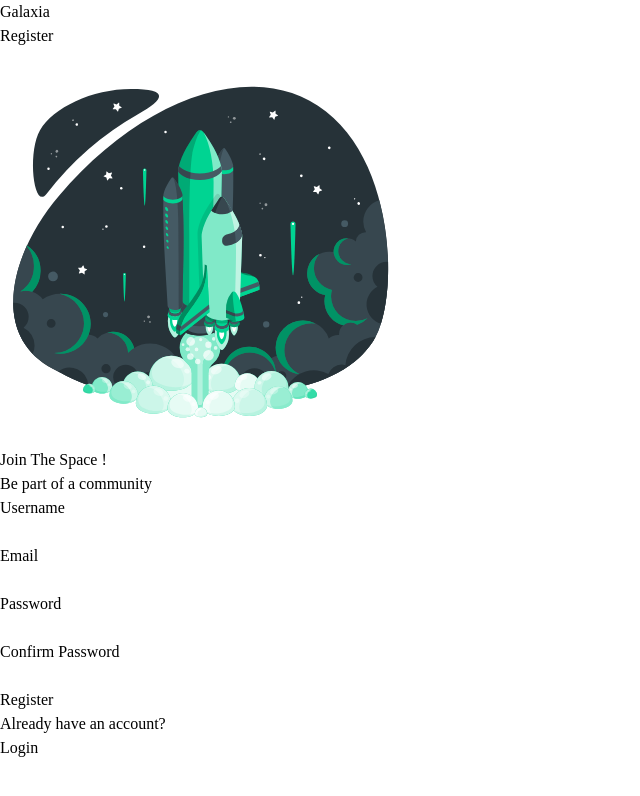
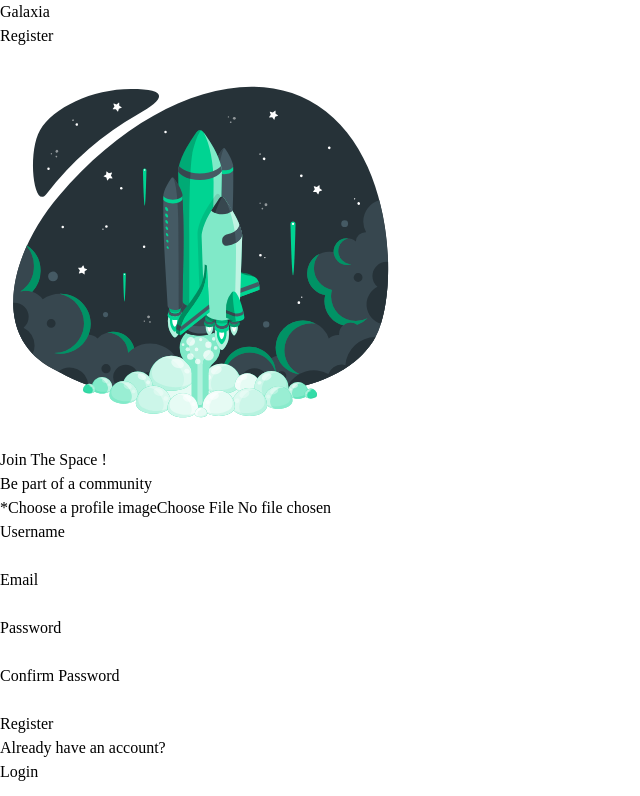
Before and after one commit to Track404/Galaxia-social-media, a React (Vite) app: page /register in a window 1280 px wide. Shown: the top 796 px of the page, without its empty margins (0-640 px from the left). Built offline with nearby package versions, Linux system fonts and the light colour scheme.

Commit message:
add the choose file input for the profile image

```diff
--- /dev/null
+++ b/src/components/ImageUploaderRegister.jsx
@@ -0,0 +1,39 @@
+import { useState } from 'react';
+
+function ImageUploaderRegister({ setPostInfo }) {
+  const [_, setFile] = useState(null);
+
+  const handleFileChange = (event) => {
+    const selectedFile = event.target.files[0];
+
+    if (selectedFile) {
+      setFile(selectedFile);
+
+      // Create a preview for user feedback
+      const reader = new FileReader();
+      reader.readAsDataURL(selectedFile);
+      reader.onloadend = () => {
+        setPostInfo((prev) => ({ ...prev, image: reader.result })); // Store base64 preview
+      };
+    }
+  };
+
+  return (
+    <>
+      <div className="grid gap-1.5 pt-2">
+        <label className="block text-black-800 font-semibold text-md xl:text-lg ">
+          *Choose a profile image
+        </label>
+        <input
+          id="image"
+          type="file"
+          accept="image/*"
+          onChange={handleFileChange}
+          className="flex w-75 h-10  rounded-md border border-input bg-white px-3 py-2 text-sm text-gray-400 file:border-0 file:bg-transparent file:text-gray-600 file:text-sm file:font-medium"
+        ></input>
+      </div>
+    </>
+  );
+}
+
+export default ImageUploaderRegister;
--- a/src/pages/RegisterPage.jsx
+++ b/src/pages/RegisterPage.jsx
@@ -5,6 +5,7 @@ import { useState } from 'react';
 import { postUser } from '../api/user';
 import SuccessAlert from '../components/SuccessAlert';
 import ErrorAlert from '../components/ErrorAlert';
+import ImageUploaderRegister from '../components/ImageUploaderRegister';
 function RegisterPage() {
   const [showAlertSuccess, setShowAlertSuccess] = useState(false);
   const [showAlertError, setShowAlertError] = useState(false);
@@ -71,7 +72,7 @@ function RegisterPage() {
   };
   return (
     <>
-      <div className="md:flex    h-screen p-2 md:p-0  bg-emerald-50 md:bg-emerald-100 relative ">
+      <div className="md:flex h-full     md:h-screen p-2 md:p-0  bg-emerald-50 md:bg-emerald-100 relative ">
         <SuccessAlert
           isVisible={showAlertSuccess}
           message={'User successfuly created !'}
@@ -80,13 +81,13 @@ function RegisterPage() {
           isVisible={showAlertError}
           validationErrors={validationErrors}
         />
-        <div className="flex md:bg-white md:text-black  items-center justify-center md:p-2 md:w-[50vw] md:shadow-2xl ">
+        <div className="flex md:bg-white md:text-black   items-center justify-center md:p-2 md:w-[50vw] md:shadow-2xl ">
           <div className="flex gap-1 absolute top-2 left-2">
             <h1 className="text-4xl font-medium ">Galaxia</h1>
             <h1 className="text-4xl font-medium text-emerald-400 ">Register</h1>
           </div>
 
-          <div className="flex flex-col mt-10 md:justify-center   relative">
+          <div className="flex flex-col mt-10  md:justify-center   relative">
             <img src={rocket} alt="here" width="400" className="md:hidden" />
             <div className=" hidden md:block text-center">
               <h1 className="text-7xl font-semibold xl:text-8xl">
@@ -101,6 +102,7 @@ function RegisterPage() {
               onSubmit={handleSubmit}
               className="flex flex-col items-center "
             >
+              <ImageUploaderRegister />
               <div>
                 <label
                   htmlFor="username"
@@ -210,6 +212,7 @@ function RegisterPage() {
                   />
                 </div>
               </div>
+
               <button
                 type="submit"
                 className="group/button w-[300px] xl:w-85 relative inline-flex items-center justify-center overflow-hidden rounded-md bg-emerald-400 backdrop-blur-lg px-10 py-2 text-base font-semibold text-white transition-all duration-300 ease-in-out hover:scale-110 hover:shadow-xl hover:shadow-gray-600/50 border border-white/20"
```
